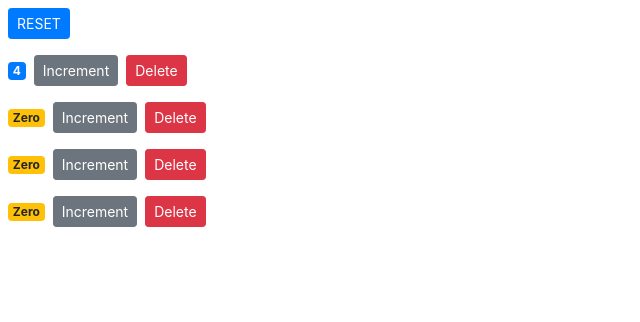
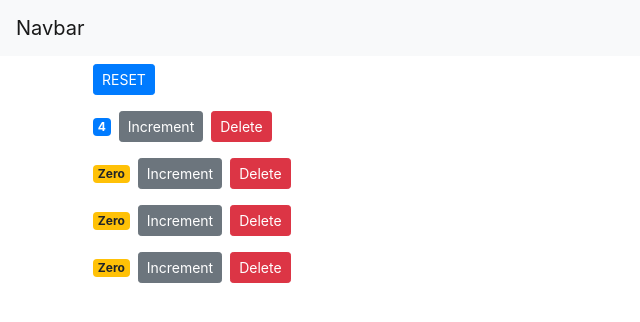
Before and after one commit to charlesmartinreed/react-shopping-cart-demo, a React (Create React App) app: page / in a window 1280 px wide. Shown: the top 322 px of the page, without its empty margins (0-640 px from the left). Built offline with nearby package versions, Linux system fonts and the light colour scheme.

Commit message:
Create NavBar component. Refactor component tree between NavBar, Counters and Counter relationship to App component.

```diff
--- a/src/App.js
+++ b/src/App.js
@@ -1,26 +1,17 @@
-import React, { Component } from 'react';
-import logo from './logo.svg';
-import './App.css';
+import React, { Component } from "react";
+import "./App.css";
+import NavBar from "./components/navbar";
+import Counters from "./components/counters";
 
 class App extends Component {
   render() {
     return (
-      <div className="App">
-        <header className="App-header">
-          <img src={logo} className="App-logo" alt="logo" />
-          <p>
-            Edit <code>src/App.js</code> and save to reload.
-          </p>
-          <a
-            className="App-link"
-            href="https://reactjs.org"
-            target="_blank"
-            rel="noopener noreferrer"
-          >
-            Learn React
-          </a>
-        </header>
-      </div>
+      <React.Fragment>
+        <NavBar />
+        <main className="container">
+          <Counters />
+        </main>
+      </React.Fragment>
     );
   }
 }
--- /dev/null
+++ b/src/components/navbar.jsx
@@ -0,0 +1,15 @@
+import React, { Component } from "react";
+
+class NavBar extends React.Component {
+  render() {
+    return (
+      <nav className="navbar navbar-light bg-light">
+        <a className="navbar-brand" href="#">
+          Navbar
+        </a>
+      </nav>
+    );
+  }
+}
+
+export default NavBar;
--- a/src/index.js
+++ b/src/index.js
@@ -7,7 +7,7 @@
 // because counter is default export, we don't need {} around it
 import Counters from "./components/counters";
 
-ReactDOM.render(<Counters />, document.getElementById("root"));
+ReactDOM.render(<App />, document.getElementById("root"));
 
 // If you want your app to work offline and load faster, you can change
 // unregister() to register() below. Note this comes with some pitfalls.
```
